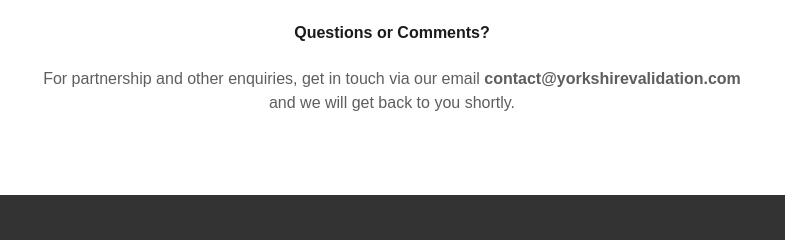
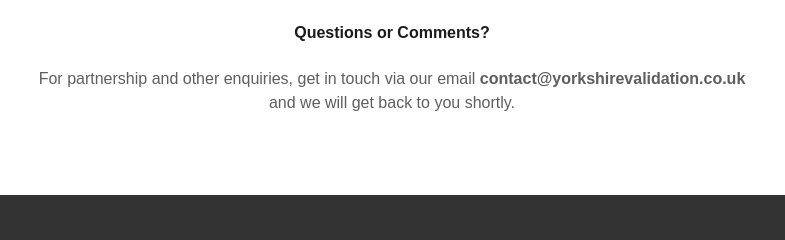
Before and after one commit to mugwortmugwort/mugwortmugwort.github.io, a plain HTML site: page index.html in a window 1280 px wide. Shown: the part 3979-4219 px from the top of the page, 248-1033 px from the left. Drawn offline with Linux system fonts and the light colour scheme; a web font is replaced by a local one.

Commit message:
Update contact email

```diff
--- a/index.html
+++ b/index.html
@@ -384,7 +384,7 @@
                       <div data-ux="GridCell" class="x-el x-el-div c1-1 c1-2 c1-1w c1-25 c1-26 c1-27 c1-x c1-28 c1-29 c1-2a c1-2b c1-b c1-c c1-2c c1-2d c1-2e c1-2f c1-2g c1-2h c1-2i c1-d c1-2j c1-2k c1-2l c1-e c1-f c1-g">
                         <div data-ux="Block" class="x-el x-el-div c1-1 c1-2 c1-b c1-c c1-d c1-e c1-f c1-g"><h4 role="heading" aria-level="4" data-ux="ContentHeading" data-aid="CONTACT_INTRO_HEADING_REND" data-typography="HeadingDelta" class="x-el x-el-h4 c1-1 c1-2 c1-1d c1-1e c1-4m c1-4n c1-1g c1-10 c1-4h c1-b c1-37 c1-c c1-2t c1-d c1-e c1-f c1-g">Questions or Comments?</h4>
                           <div data-ux="ContentText" data-aid="CONTACT_INTRO_DESC_REND" data-typography="BodyAlpha" class="x-el c1-1 c1-2 c1-1d c1-1e c1-2m c1-10 c1-4h c1-3l c1-3m c1-3n c1-3o c1-3p c1-3q c1-3r c1-3s c1-3t c1-3u c1-3v c1-3w c1-3x c1-3y c1-3z c1-40 c1-41 c1-42 c1-43 c1-44 c1-45 c1-46 c1-47 c1-48 c1-49 c1-4a c1-4b c1-4c c1-b c1-2o c1-c c1-1j c1-d c1-e c1-f c1-g x-rt">
-                            <p style="margin:0"><span>For partnership and other enquiries, get in touch via our email <strong>contact@yorkshirevalidation.com</strong> and we will get back to you shortly.</span></p>
+                            <p style="margin:0"><span>For partnership and other enquiries, get in touch via our email <strong>contact@yorkshirevalidation.co.uk</strong> and we will get back to you shortly.</span></p>
                           </div>
                         </div>
                       </div>
```
